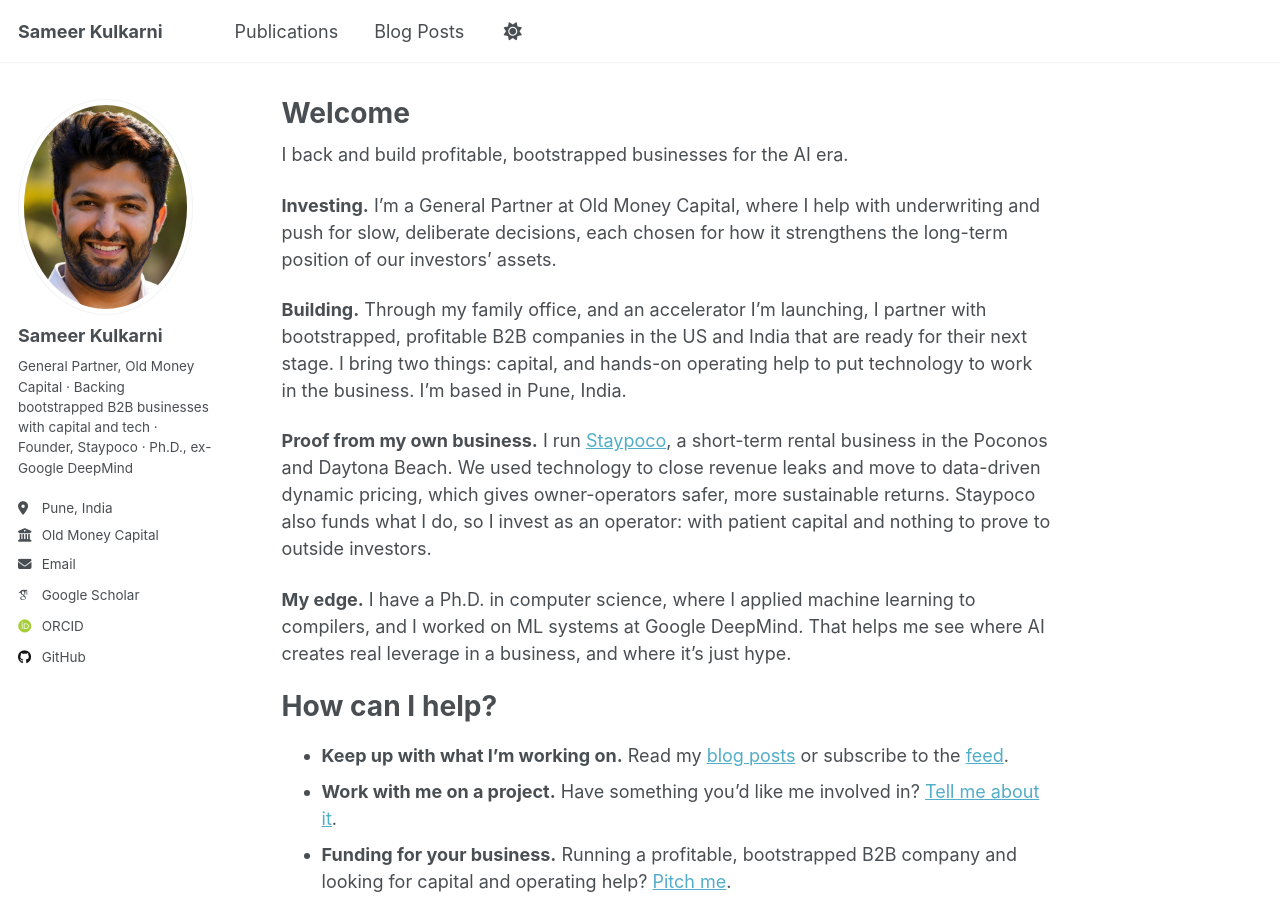
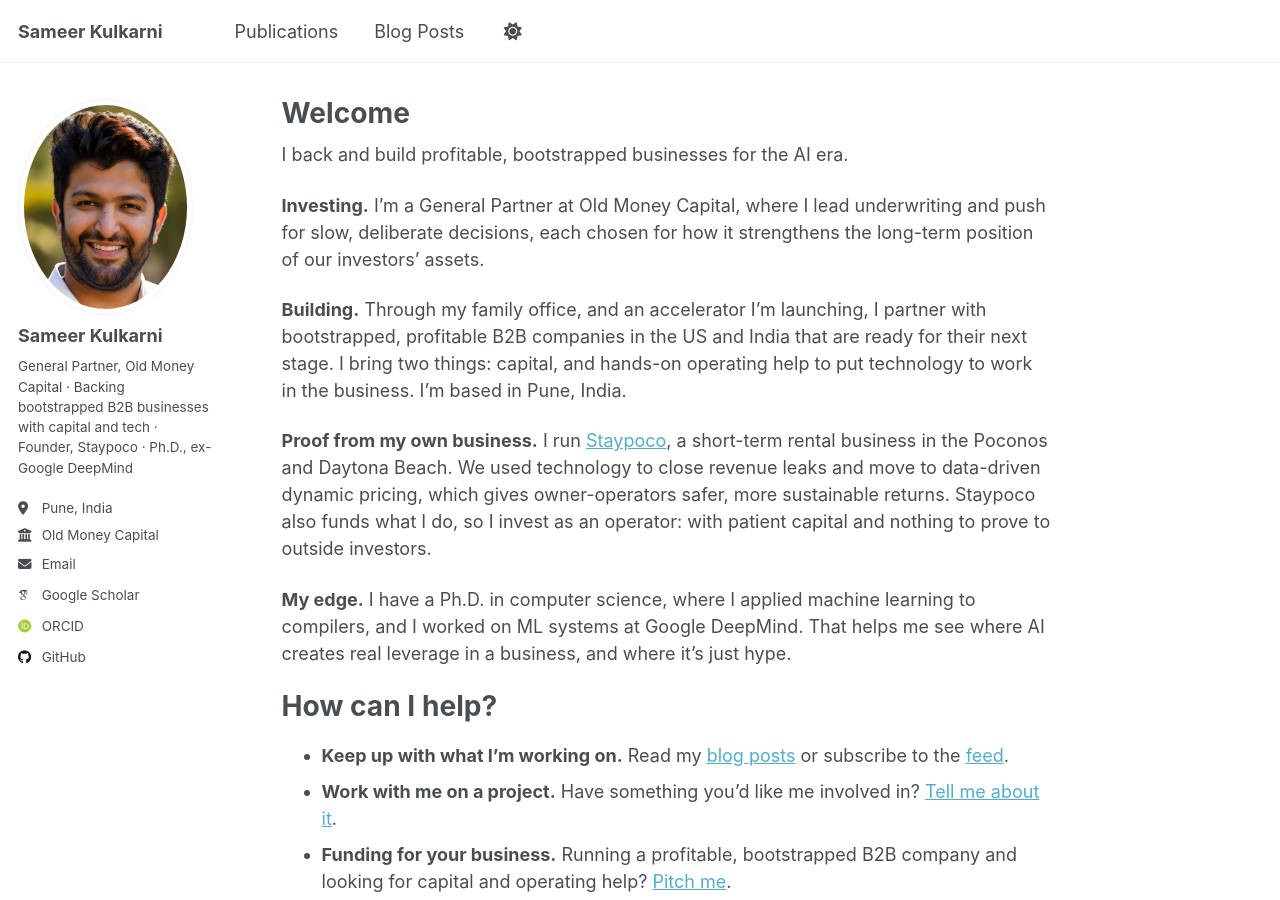
Before and after one commit to sameerkulkarni/sameerkulkarni.github.io, a Jekyll site: the page built from _pages/about.md, in a window 1280 px wide and 900 px high. Built offline with Jekyll 4.4.1, drawn with Linux system fonts in a browser that asks for light colours; some web fonts are replaced.

Commit message:
Clarify that Sameer leads underwriting at Old Money Capital
Co-Authored-By: Claude Opus 5.5 <noreply@anthropic.com>
Claude-Session: https://claude.ai/code/session_01NFyscfRmC85wyPpu5cEcn1

```diff
--- a/_pages/about.md
+++ b/_pages/about.md
@@ -9,7 +9,7 @@ redirect_from:
 
 I back and build profitable, bootstrapped businesses for the AI era.
 
-**Investing.** I'm a General Partner at Old Money Capital, where I help with underwriting and push for slow, deliberate decisions, each chosen for how it strengthens the long-term position of our investors' assets.
+**Investing.** I'm a General Partner at Old Money Capital, where I lead underwriting and push for slow, deliberate decisions, each chosen for how it strengthens the long-term position of our investors' assets.
 
 **Building.** Through my family office, and an accelerator I'm launching, I partner with bootstrapped, profitable B2B companies in the US and India that are ready for their next stage. I bring two things: capital, and hands-on operating help to put technology to work in the business. I'm based in Pune, India.
 
```
